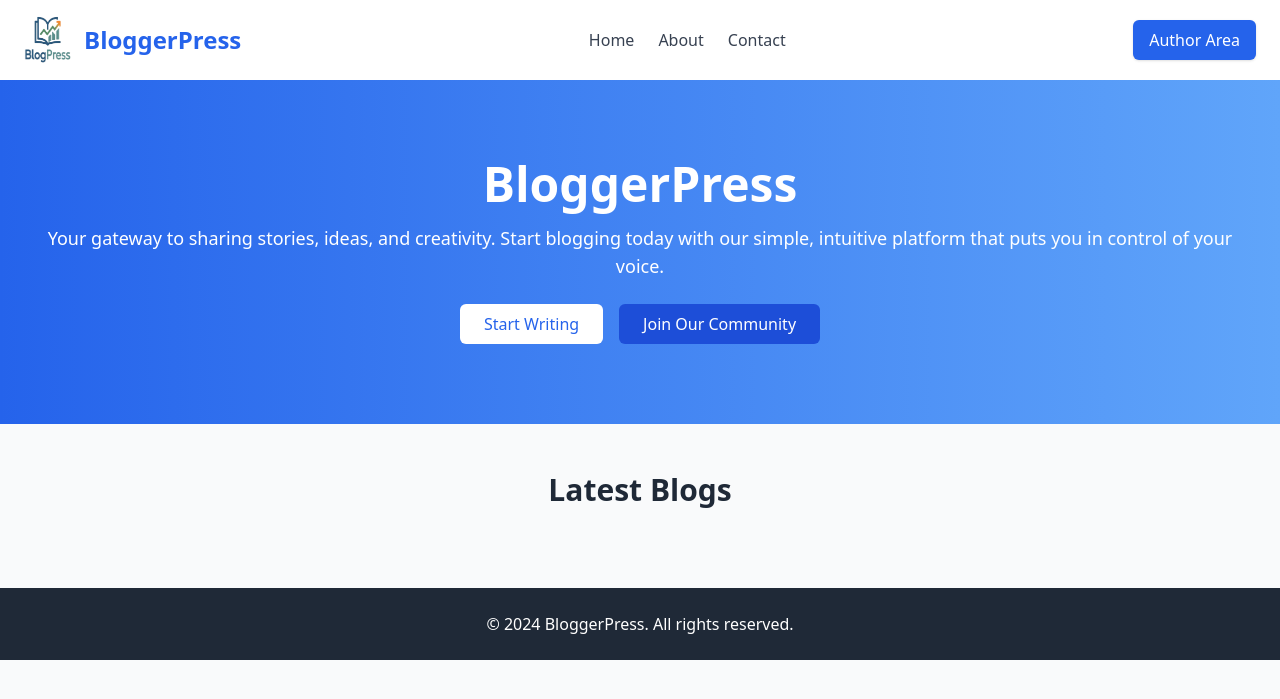
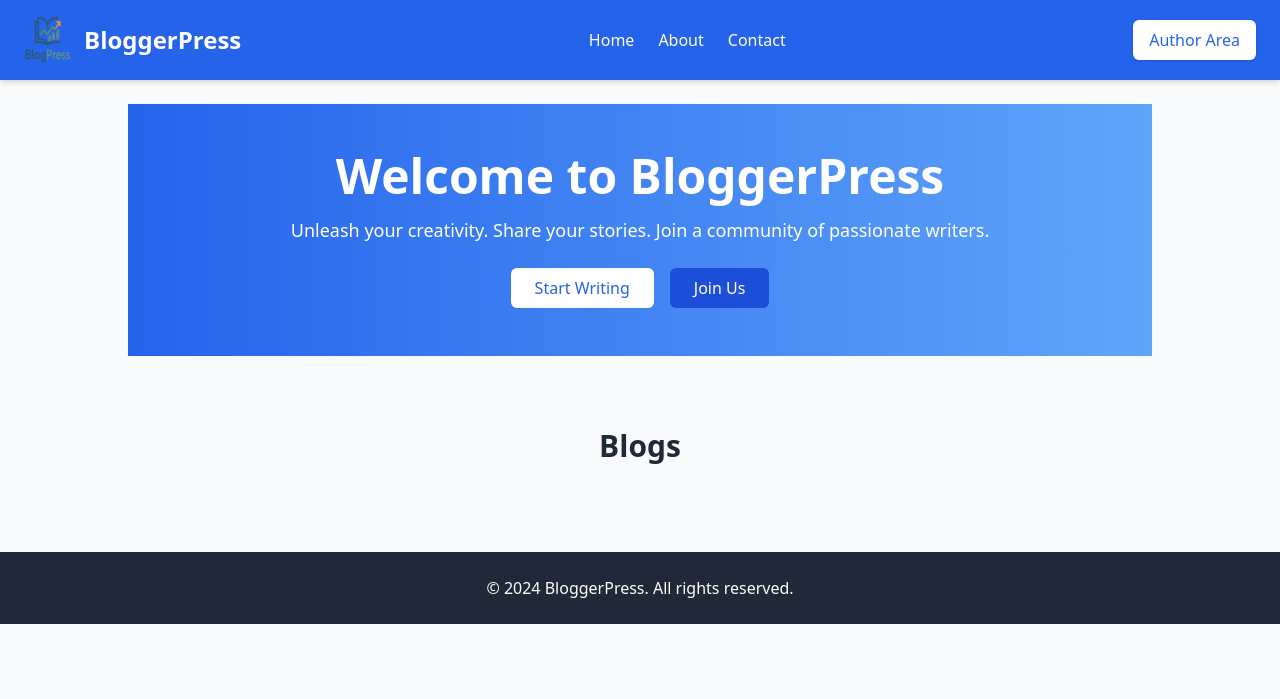
Before and after one commit to abdelkouddousalami/BloggerPress, a PHP site: page / in a window 1280 px wide. Shown: the top 699 px of the page. Run offline with PHP 8.4, Linux system fonts and the light colour scheme; data that the repository does not hold is empty; some libraries are stand-ins or nearby versions.

```diff
--- a/index.php
+++ b/index.php
@@ -18,50 +18,59 @@ $connection->close();
     <meta name="viewport" content="width=device-width, initial-scale=1.0">
     <title>BloggerPress</title>
     <script src="https://cdn.tailwindcss.com"></script>
+    <style>
+        .animated-button:hover {
+            transform: scale(1.05);
+            transition: transform 0.3s ease-in-out;
+        }
+    </style>
 </head>
 <body class="bg-gray-50 text-gray-900">
-    <nav class="bg-white shadow-md">
+    <nav class="bg-blue-600 shadow-md">
         <div class="container mx-auto px-6 py-4 flex justify-between items-center">
             <div class="flex items-center space-x-3">
                 <img src="images/bloglogo-removebg-preview_1.jpg" alt="Logo" class="h-12 w-12">
-                <span class="text-2xl font-semibold text-blue-600">BloggerPress</span>
+                <span class="text-2xl font-semibold text-white">BloggerPress</span>
             </div>
-            <ul class="hidden md:flex space-x-6 text-gray-700">
-                <li><a href="index.php" class="hover:text-blue-600">Home</a></li>
-                <li><a href="#" class="hover:text-blue-600">About</a></li>
-                <li><a href="#" class="hover:text-blue-600">Contact</a></li>
+            <button class="md:hidden text-white" id="menu-toggle">
+                <svg xmlns="http://www.w3.org/2000/svg" class="h-6 w-6" fill="none" viewBox="0 0 24 24" stroke="currentColor">
+                    <path stroke-linecap="round" stroke-linejoin="round" stroke-width="2" d="M4 6h16M4 12h16M4 18h16" />
+                </svg>
+            </button>
+            <ul class="hidden md:flex space-x-6 text-white" id="menu">
+                <li><a href="index.php" class="hover:underline">Home</a></li>
+                <li><a href="#" class="hover:underline">About</a></li>
+                <li><a href="#" class="hover:underline">Contact</a></li>
             </ul>
-            <a href="sign.php" class="bg-blue-600 text-white py-2 px-4 rounded-md shadow hover:bg-blue-700">Author Area</a>
+            <a href="sign.php" class="bg-white text-blue-600 py-2 px-4 rounded-md shadow hover:bg-gray-100 animated-button">Author Area</a>
         </div>
     </nav>
 
-    <header class="bg-gradient-to-r from-blue-600 to-blue-400 text-white py-20">
+    <header class="bg-gradient-to-r from-blue-600 to-blue-400 text-white mx-auto px-6 py-12 w-4/5 my-6">
         <div class="container mx-auto px-6 text-center">
-            <a href="admin.php">
-                <h1 class="text-5xl font-bold mb-4">BloggerPress</h1>
-            </a>
-            <p class="text-lg">Your gateway to sharing stories, ideas, and creativity. Start blogging today with our simple, intuitive platform that puts you in control of your voice.</p>
-            <div class="mt-6 flex justify-center space-x-4">
-                <a href="sign.php" class="bg-white text-blue-600 font-medium py-2 px-6 rounded-md hover:bg-gray-100">Start Writing</a>
-                <a href="login.php" class="bg-blue-700 font-medium py-2 px-6 rounded-md hover:bg-blue-800">Join Our Community</a>
+            <h1 class="text-5xl font-bold mb-4">Welcome to BloggerPress</h1>
+            <p class="text-lg mb-6">Unleash your creativity. Share your stories. Join a community of passionate writers.</p>
+            <div class="flex justify-center space-x-4">
+                <a href="sign.php" class="bg-white text-blue-600 font-medium py-2 px-6 rounded-md hover:bg-gray-100 animated-button">Start Writing</a>
+                <a href="login.php" class="bg-blue-700 text-white font-medium py-2 px-6 rounded-md hover:bg-blue-800 animated-button">Join Us</a>
             </div>
         </div>
     </header>
 
-    <main class="container mx-auto px-6 py-12">
-        <h2 class="text-3xl font-semibold text-gray-800 mb-8 text-center">Latest Blogs</h2>
-        <div class="grid grid-cols-1 sm:grid-cols-2 lg:grid-cols-3 gap-8">
+    <main class="container mx-auto px-6 py-12 w-4/5">
+        <h2 class="text-3xl font-semibold text-gray-800 mb-10 text-center">Blogs</h2>
+        <div class="grid grid-cols-1 sm:grid-cols-2 lg:grid-cols-3 gap-6">
             <?php foreach ($articles as $article): ?>
-                <div class="bg-white rounded shadow-md hover:shadow-lg transition-shadow duration-300">
+                <div class="bg-white rounded-lg shadow-md hover:shadow-lg transition-shadow duration-300">
                     <div class="p-6">
-                        <h2 class="text-xl font-bold mb-2 text-indigo-600 hover:underline cursor-pointer">
+                        <h3 class="text-xl font-bold mb-2 text-blue-600 hover:underline">
                             <?php echo htmlspecialchars($article['title']); ?>
-                        </h2>
+                        </h3>
                         <p class="text-gray-700 mb-4">
                             <?php echo substr(htmlspecialchars($article['content']), 0, 100) . '...'; ?>
                         </p>
-                        <p class="text-sm text-gray-500 mb-4">Written by: <?php echo htmlspecialchars($article['author']); ?></p>
-                        <a href="article.php?id=<?php echo $article['id']; ?>" class="inline-block bg-indigo-600 text-white px-4 py-2 rounded hover:bg-indigo-700 transition-colors">Read More</a>
+                        <p class="text-sm text-gray-500 mb-4">Author: <?php echo htmlspecialchars($article['author']); ?></p>
+                        <a href="article.php?id=<?php echo $article['id']; ?>" class="bg-blue-600 text-white px-4 py-2 rounded hover:bg-blue-700 animated-button">Read More</a>
                     </div>
                 </div>
             <?php endforeach; ?>
@@ -73,5 +82,14 @@ $connection->close();
             <p>&copy; 2024 BloggerPress. All rights reserved.</p>
         </div>
     </footer>
+
+    <script>
+        const menuToggle = document.getElementById('menu-toggle');
+        const menu = document.getElementById('menu');
+
+        menuToggle.addEventListener('click', () => {
+            menu.classList.toggle('hidden');
+        });
+    </script>
 </body>
 </html>
```
Also changed, not shown: view.php (added).
